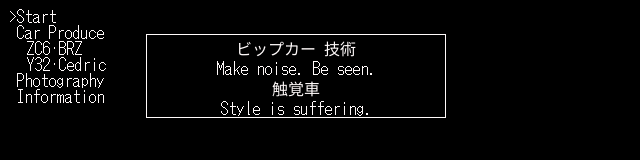
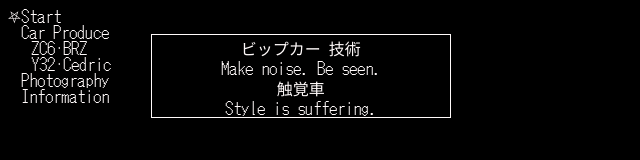
Before and after one commit to outerwear/osard, a plain HTML site: page index.html in a window 1280 px wide. Shown: the whole page, without its empty margins (0-640 px from the left). Drawn offline with Linux system fonts and the light colour scheme.

Commit message:
active indicator pentagram

```diff
--- a/index.html
+++ b/index.html
@@ -6,7 +6,7 @@
 <body>
 <div class="flex-container">
 <div class="ind">
-&gt;
+⛧
 <br>
 <br>
 <br>
```
Also changed, not shown: info.html (+1 -1 lines), y32.html (+1 -1 lines), zc6.html (+1 -1 lines).
